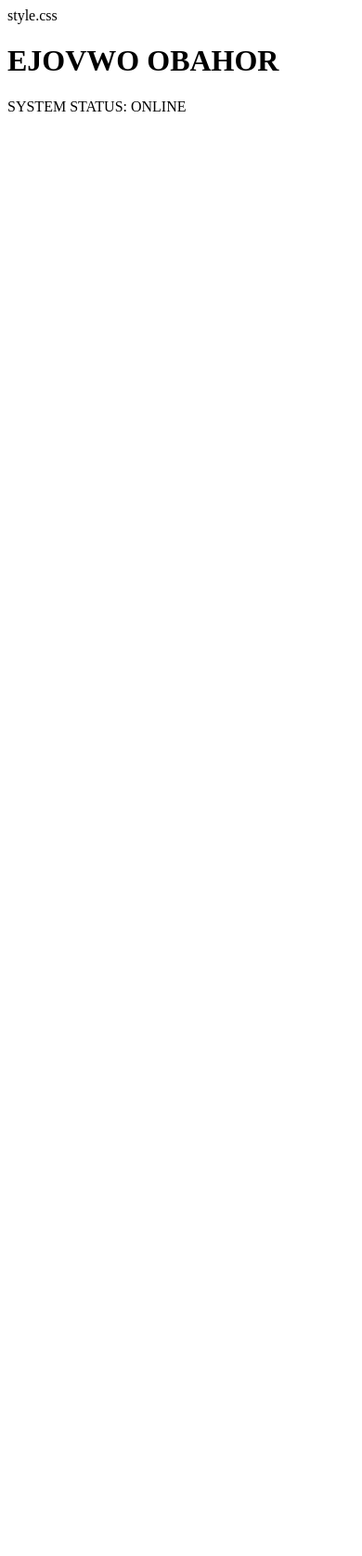
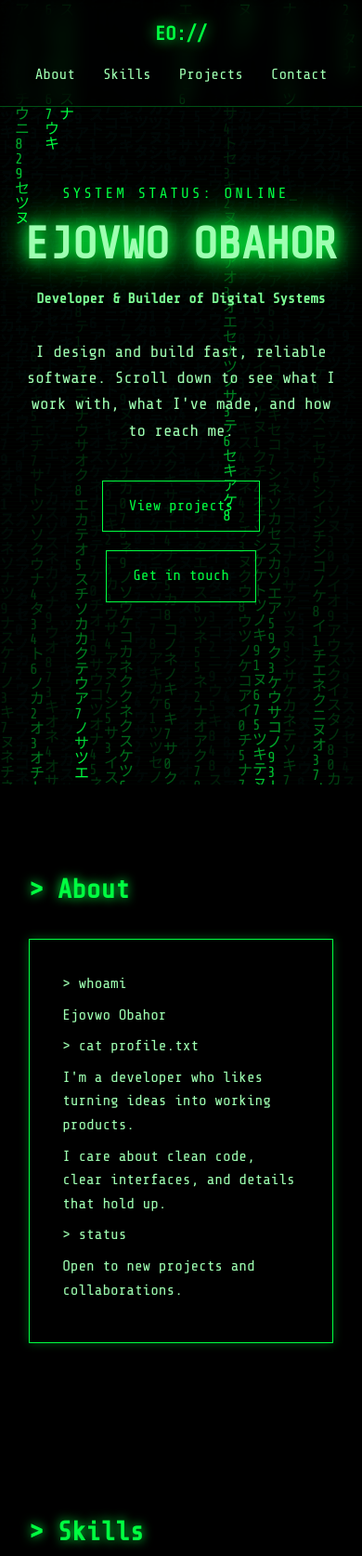
Before and after one commit to Jowo66/jowo66.github.io, a plain HTML site: page index.html in a window 390 px wide. Shown: the top 1674 px of the page at 93% size. Before the commit the page ends 844 px from the top, so only its background shows below. Drawn offline with nearby package versions, Linux system fonts and the light colour scheme.

Commit message:
Claude fixed html page

```diff
--- a/index.html
+++ b/index.html
@@ -4,15 +4,147 @@
     <meta charset="UTF-8">
     <meta name="viewport" content="width=device-width, initial-scale=1.0">
     <title>Ejovwo Obahor</title>
+    <meta name="description" content="Portfolio of Ejovwo Obahor.">
 
-    style.css
+    <link rel="stylesheet" href="style.css">
 </head>
 
 <body>
 
-    <h1>EJOVWO OBAHOR</h1>
+    <canvas id="matrix" aria-hidden="true"></canvas>
 
-    <p>SYSTEM STATUS: ONLINE</p>
+    <nav>
+        <div class="logo">EO://</div>
+        <ul>
+            <li><a href="#about">About</a></li>
+            <li><a href="#skills">Skills</a></li>
+            <li><a href="#projects">Projects</a></li>
+            <li><a href="#contact">Contact</a></li>
+        </ul>
+    </nav>
+
+    <header class="hero" id="home">
+        <div class="hero-content">
+            <p class="status-line">SYSTEM STATUS: ONLINE</p>
+            <h1>EJOVWO OBAHOR</h1>
+            <h2>Developer &amp; Builder of Digital Systems</h2>
+            <p class="intro">
+                I design and build fast, reliable software. Scroll down to see
+                what I work with, what I've made, and how to reach me.
+            </p>
+            <div class="hero-buttons">
+                <a href="#projects">View projects</a>
+                <a href="#contact">Get in touch</a>
+            </div>
+        </div>
+    </header>
+
+    <main>
+
+        <section id="about">
+            <h2 class="section-header"><span>&gt;</span>About</h2>
+            <div class="terminal-window">
+                <p>&gt; whoami</p>
+                <p>Ejovwo Obahor</p>
+                <p>&gt; cat profile.txt</p>
+                <p>I'm a developer who likes turning ideas into working products.</p>
+                <p>I care about clean code, clear interfaces, and details that hold up.</p>
+                <p>&gt; status</p>
+                <p>Open to new projects and collaborations.</p>
+            </div>
+        </section>
+
+        <section id="skills">
+            <h2 class="section-header"><span>&gt;</span>Skills</h2>
+            <div class="tech-grid">
+                <div class="tech-card">HTML</div>
+                <div class="tech-card">CSS</div>
+                <div class="tech-card">JavaScript</div>
+                <div class="tech-card">Python</div>
+                <div class="tech-card">Git</div>
+                <div class="tech-card">Linux</div>
+            </div>
+        </section>
+
+        <section id="projects">
+            <h2 class="section-header"><span>&gt;</span>Projects</h2>
+            <div class="project-grid">
+                <article class="project-card">
+                    <h3>Project One</h3>
+                    <p>A short description of what this project does and the problem it solves.</p>
+                </article>
+                <article class="project-card">
+                    <h3>Project Two</h3>
+                    <p>A short description of what this project does and the problem it solves.</p>
+                </article>
+                <article class="project-card">
+                    <h3>Project Three</h3>
+                    <p>A short description of what this project does and the problem it solves.</p>
+                </article>
+            </div>
+        </section>
+
+        <section id="contact">
+            <h2 class="section-header"><span>&gt;</span>Contact</h2>
+            <div class="contact-links">
+                <a href="mailto:you@example.com">Email</a>
+                <a href="https://github.com/" target="_blank" rel="noopener">GitHub</a>
+                <a href="https://www.linkedin.com/" target="_blank" rel="noopener">LinkedIn</a>
+            </div>
+        </section>
+
+    </main>
+
+    <footer>
+        <p>&copy; <span id="year">2026</span> Ejovwo Obahor. All systems operational.</p>
+    </footer>
+
+    <script>
+        // Footer year
+        document.getElementById('year').textContent = new Date().getFullYear();
+
+        // Matrix rain
+        (function () {
+            const canvas = document.getElementById('matrix');
+            const ctx = canvas.getContext('2d');
+            const chars = 'アイウエオカキクケコサシスセソタチツテトナニヌネノ0123456789'.split('');
+            const size = 16;
+            let columns, drops;
+
+            function resize() {
+                canvas.width = window.innerWidth;
+                canvas.height = window.innerHeight;
+                columns = Math.floor(canvas.width / size);
+                drops = Array.from({ length: columns }, () => Math.random() * -50);
+            }
+
+            function draw() {
+                ctx.fillStyle = 'rgba(0, 0, 0, 0.08)';
+                ctx.fillRect(0, 0, canvas.width, canvas.height);
+                ctx.fillStyle = '#00ff41';
+                ctx.font = size + 'px "Share Tech Mono", monospace';
+
+                for (let i = 0; i < drops.length; i++) {
+                    const ch = chars[Math.floor(Math.random() * chars.length)];
+                    ctx.fillText(ch, i * size, drops[i] * size);
+                    if (drops[i] * size > canvas.height && Math.random() > 0.975) {
+                        drops[i] = 0;
+                    }
+                    drops[i]++;
+                }
+            }
+
+            resize();
+            window.addEventListener('resize', resize);
+
+            // Respect reduced-motion preferences: draw a single static frame
+            if (window.matchMedia('(prefers-reduced-motion: reduce)').matches) {
+                for (let i = 0; i < 60; i++) draw();
+            } else {
+                setInterval(draw, 50);
+            }
+        })();
+    </script>
 
 </body>
 </html>
```
